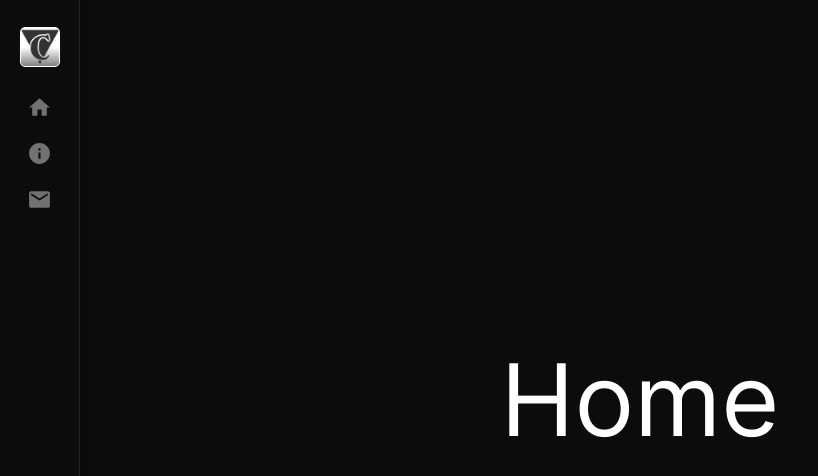
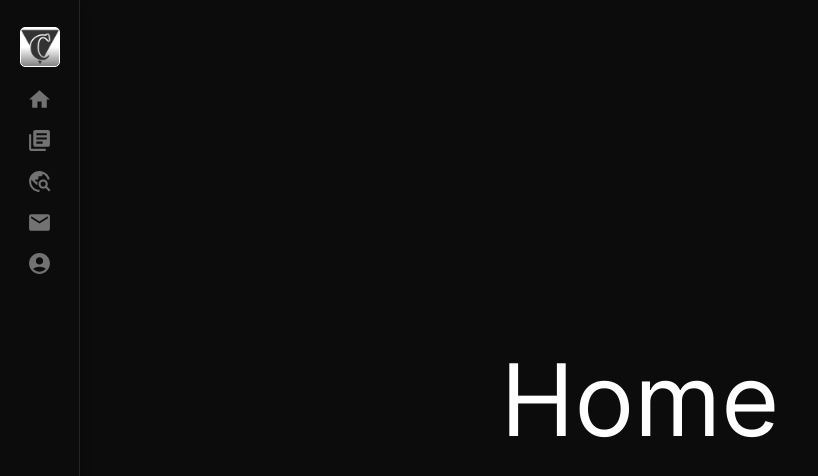
Before and after one commit to DanielYehezkely/c-anime, a React (Vite) app: page / in a window 1280 px wide. Shown: the top 476 px of the page, without its empty margins (0-818 px from the left). Built offline with nearby package versions, Linux system fonts and the light colour scheme.

Commit message:
Done with routering finishing the layout

```diff
--- a/src/layout/NavBar/MenuList/MenuList.styles.ts
+++ b/src/layout/NavBar/MenuList/MenuList.styles.tsx
@@ -3,19 +3,16 @@ import { styled } from "@mui/system";
 import theme from "../../../MUI/theme";
 
 export const StyledList = styled(List)({
+  display: "flex",
+  flexDirection: "column",
+  alignItems: "center",
+  padding: "0 1.5rem",
   [theme.breakpoints.down("md")]: {
     gap: 0,
   },
-  display: "flex",
-  flexDirection: "column",
-  gap: "0.5rem",
-  alignItems: "center",
 });
 
 export const StyledListItem = styled(ListItem)({
-  [theme.breakpoints.down("md")]: {
-    width: "95%",
-  },
   width: "5rem",
   borderRadius: "1rem",
   cursor: "pointer",
@@ -34,18 +31,16 @@ export const StyledListItem = styled(ListItem)({
   "&.Mui-selected": {
     backgroundColor: "#444",
   },
+  [theme.breakpoints.down("md")]: {
+    width: "100%",
+  },
 });
 
 export const StyledListItemIcon = styled(ListItemIcon)({
-  [theme.breakpoints.down("md")]: {
-    maxWidth: "5rem",
-  },
   color: "#727272",
   display: "flex",
   justifyContent: "center",
   alignItems: "center",
-  width: "100%",
-  height: "100%",
 });
 
 export const StyledListItemText = styled(ListItemText)({
--- a/src/layout/NavBar/MenuList/MenuList.tsx
+++ b/src/layout/NavBar/MenuList/MenuList.tsx
@@ -2,11 +2,14 @@ import React from "react";
 
 import {
   Home as HomeIcon,
-  Info as InfoIcon,
+  LibraryBooks as InfoIcon,
   Mail as MailIcon,
+  AccountCircleRounded as AccountIcon,
+  TravelExplore as ExploreIcon,
 } from "@mui/icons-material";
+import { Tooltip } from "@mui/material";
+
 import NavLogo from "../NavLogo/NavLogo";
-
 import {
   StyledListItemIcon,
   StyledListItemText,
@@ -16,12 +19,14 @@ import {
 
 const menuItems = [
   { text: "Home", icon: <HomeIcon sx={{ fontSize: "2.5rem" }} /> },
-  { text: "About", icon: <InfoIcon sx={{ fontSize: "2.5rem" }} /> },
+  { text: "Watch List", icon: <InfoIcon sx={{ fontSize: "2.5rem" }} /> },
+  { text: "Explore", icon: <ExploreIcon sx={{ fontSize: "2.5rem" }} /> },
   { text: "Contact", icon: <MailIcon sx={{ fontSize: "2.5rem" }} /> },
+  { text: "Sign-In", icon: <AccountIcon sx={{ fontSize: "2.5rem" }} /> },
 ];
 
 interface MenuListProps {
-  onItemClick: (pageName:string) => void;
+  onItemClick: (pageName: string) => void;
   isMobile?: boolean;
 }
 
@@ -29,21 +34,33 @@ const MenuList: React.FC<MenuListProps> = ({
   onItemClick,
   isMobile = true,
 }) => {
-
-
-
   return (
     <StyledList>
       {isMobile && <NavLogo />}
       {menuItems.map((item, index) => (
         <StyledListItem key={index} onClick={() => onItemClick(item.text)}>
-          <StyledListItemIcon>{item.icon}</StyledListItemIcon>
-          {isMobile && (
-            <StyledListItemText
-              primary={item.text}
-
-            />
+          {!isMobile ? (
+            <Tooltip //*? The syntax of customizing tooltip in MUI is requiring tsx file , what should i do ? put it here or change the file of th styles.ts to tsx ?
+              title={item.text}
+              placement="right"
+              componentsProps={{
+                tooltip: {
+                  sx: {
+                    backgroundColor: "#333",
+                    color: "white",
+                    fontSize: "1.6rem",
+                    borderRadius: "0.5rem",
+                    padding: "0.5rem",
+                  },
+                },
+              }}
+            >
+              <StyledListItemIcon>{item.icon}</StyledListItemIcon>
+            </Tooltip>
+          ) : (
+            <StyledListItemIcon>{item.icon}</StyledListItemIcon>
           )}
+          {isMobile && <StyledListItemText primary={item.text} />}
         </StyledListItem>
       ))}
     </StyledList>
--- a/src/layout/NavBar/NavBar.tsx
+++ b/src/layout/NavBar/NavBar.tsx
@@ -22,7 +22,7 @@ const NavBar: React.FC = () => {
      if (pageName === "Home") {
        navigate("/");
      } else {
-       navigate(`/${pageName}`);
+       navigate(`/${pageName.trim().toLowerCase().replace(/\s+/g, "")}`);
      }
   }
 
--- a/src/pages/SingleAnimePage/SingleAnimePage.tsx
+++ b/src/pages/SingleAnimePage/SingleAnimePage.tsx
@@ -1,6 +1,4 @@
 import React from "react";
-
-import './some.css'
 
 const SingleAnimePage: React.FC = () => {
   return  (
--- a/src/pages/SingleAnimePage/some.css
+++ /dev/null
@@ -1,3 +0,0 @@
-.SingleAnimePage {
-
-}
--- /dev/null
+++ b/src/pages/WatchListPage/WatchListPage.tsx
@@ -0,0 +1,7 @@
+import React from "react";
+
+const WatchListPage:React.FC = () => {
+  return <div>WatchListPage</div>;
+};
+
+export default WatchListPage;
--- a/src/pages/index.ts
+++ b/src/pages/index.ts
@@ -1,6 +1,7 @@
 import Home from "./Home/Home";
 import SingleAnimePage from "./SingleAnimePage/SingleAnimePage";
+import WatchListPage from "./WatchListPage/WatchListPage";
 
 
 
-export {Home, SingleAnimePage}
+export {Home, SingleAnimePage, WatchListPage}
```
Also changed, not shown: src/App.tsx (+6 -2 lines), src/pages/WatchListPage/WatchListPage.types.ts (added).
